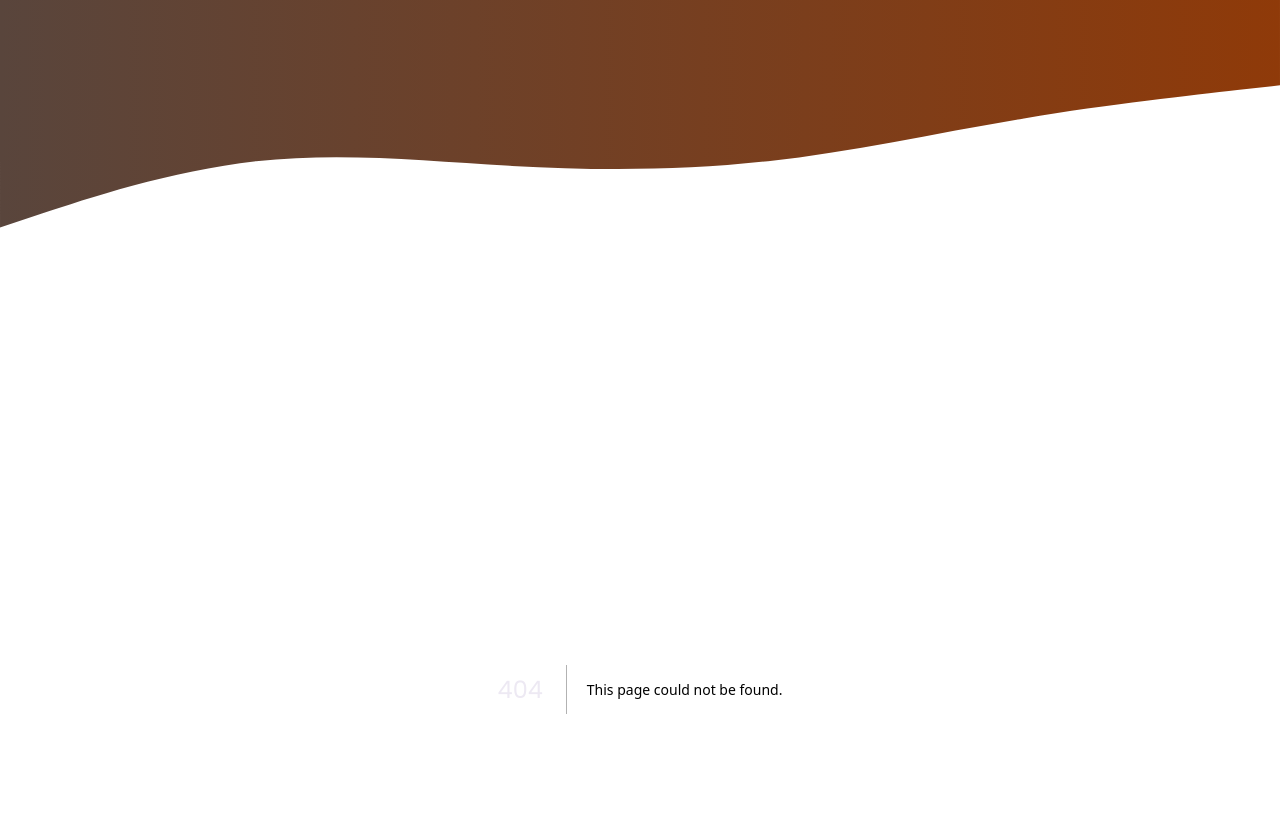
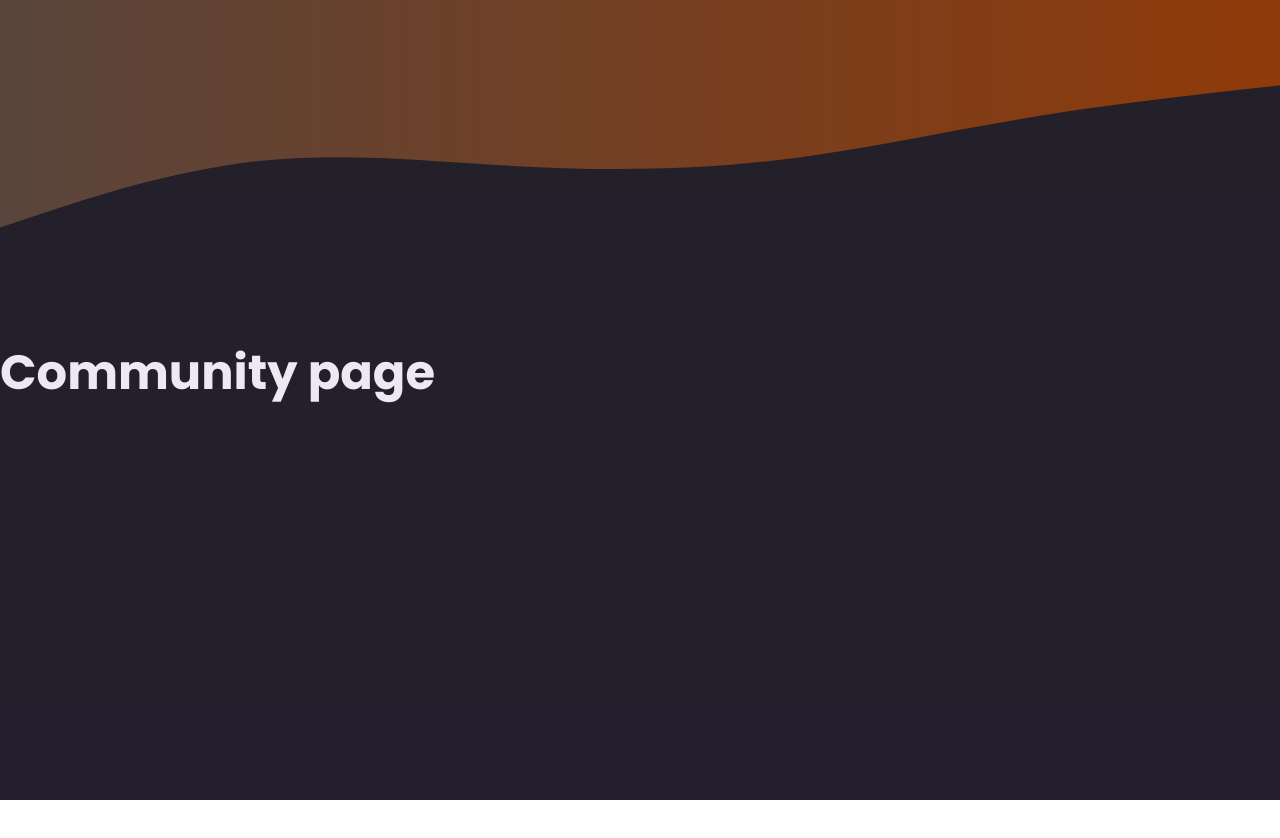
Before and after one commit to biancavlz/foodies, a Next.js app: page /community in a window 1280 px wide. Before the commit this address had no page. Shown: the top 838 px of the page. After the commit the page ends 800 px from the top, so only its background shows below. Built offline with nearby package versions, Linux system fonts and the light colour scheme.

Commit message:
Create meals routes

```diff
--- /dev/null
+++ b/app/community/page.tsx
@@ -0,0 +1,5 @@
+function Home() {
+  return <h1>Community page</h1>;
+}
+
+export default Home;
--- /dev/null
+++ b/app/meals/page.tsx
@@ -0,0 +1,5 @@
+function Home() {
+  return <h1>Meals</h1>;
+}
+
+export default Home;
--- /dev/null
+++ b/app/meals/share/page.tsx
@@ -0,0 +1,5 @@
+function Home() {
+  return <h1>Sharing Meals</h1>;
+}
+
+export default Home;
```
